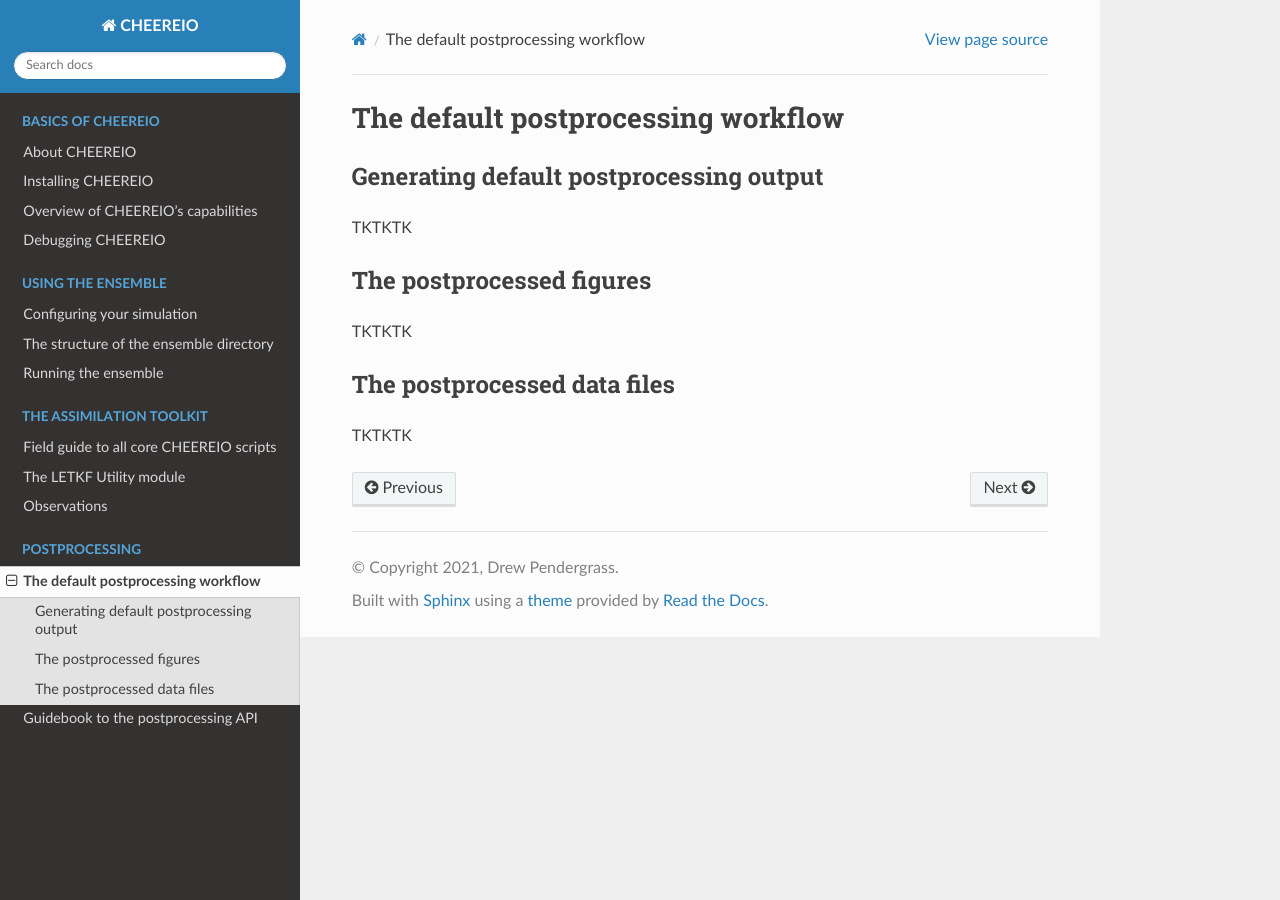
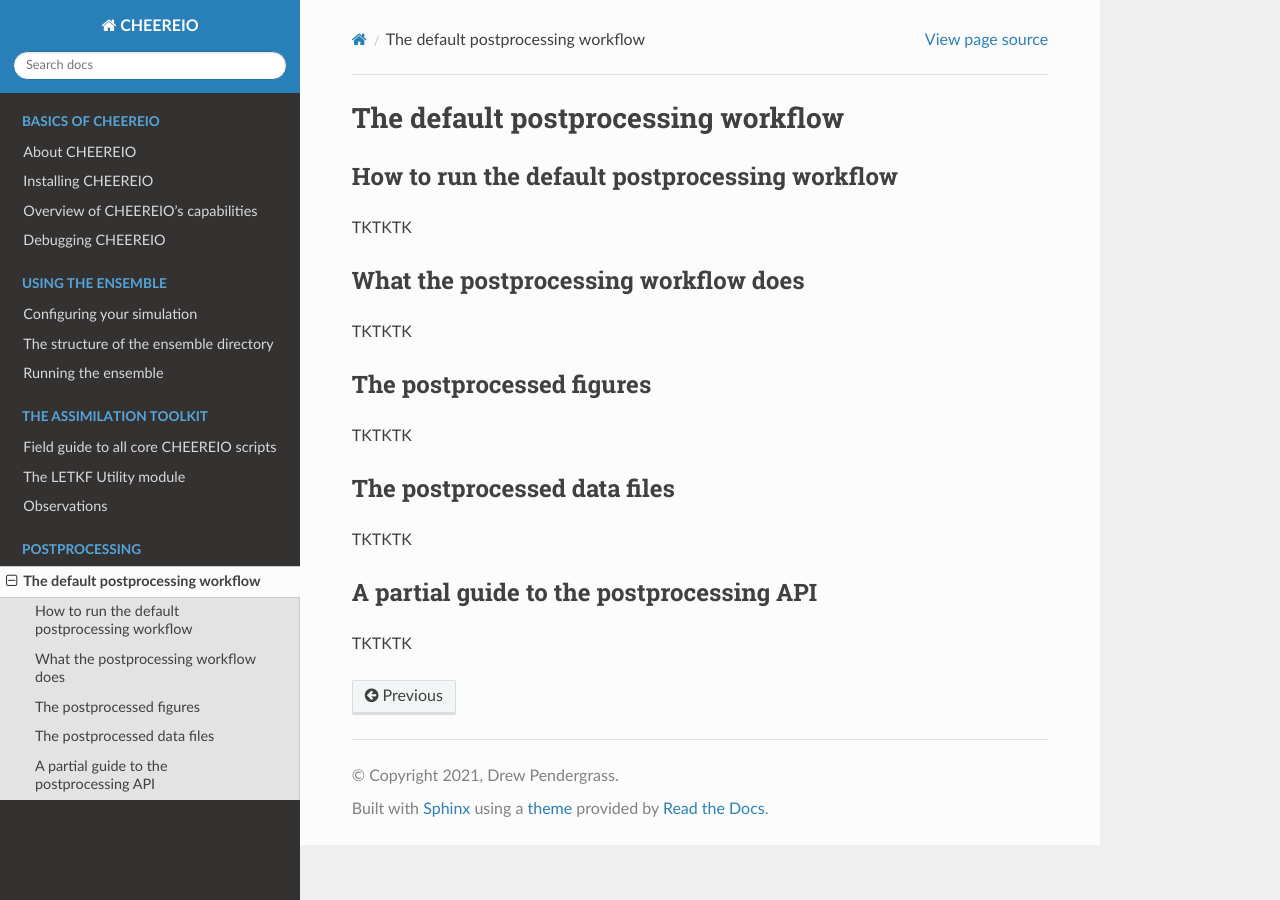
Before and after one commit to drewpendergrass/CHEEREIO, a Sphinx documentation site: the page built from docs/Postprocess-workflow.rst, in a window 1280 px wide. Built offline with Sphinx 7.4.7 and the Read the Docs theme 2.0.0, drawn with Linux system fonts in a browser that asks for light colours.

Commit message:
update postprocessing outline

```diff
--- a/docs/Postprocess-workflow.rst
+++ b/docs/Postprocess-workflow.rst
@@ -3,10 +3,16 @@
 The default postprocessing workflow
 ==========
 
-Generating default postprocessing output
+How to run the default postprocessing workflow
 -------------
 
 TKTKTK
+
+What the postprocessing workflow does
+-------------
+
+TKTKTK
+
 
 The postprocessed figures
 -------------
@@ -17,3 +23,8 @@ The postprocessed data files
 -------------
 
 TKTKTK
+
+A partial guide to the postprocessing API
+-------------
+
+TKTKTK
--- a/docs/Postprocessing-API-guidebook.rst
+++ /dev/null
@@ -1,4 +0,0 @@
-Guidebook to the postprocessing API
-==========
-
-TKTKTK entries for various functions
--- a/docs/index.rst
+++ b/docs/index.rst
@@ -53,4 +53,3 @@ I am more than happy to collaborate with you, however you choose to use CHEEREIO
    :caption: Postprocessing
 
    Postprocess-workflow
-   Postprocessing-API-guidebook
```
